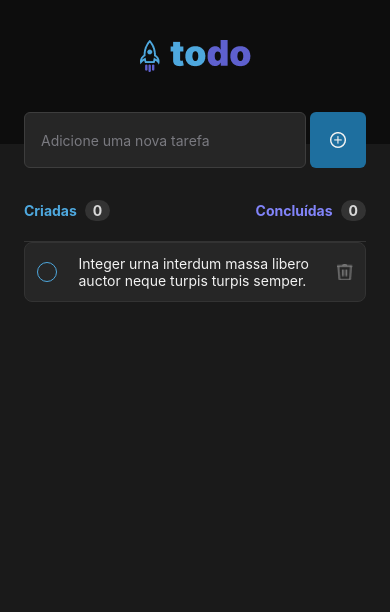
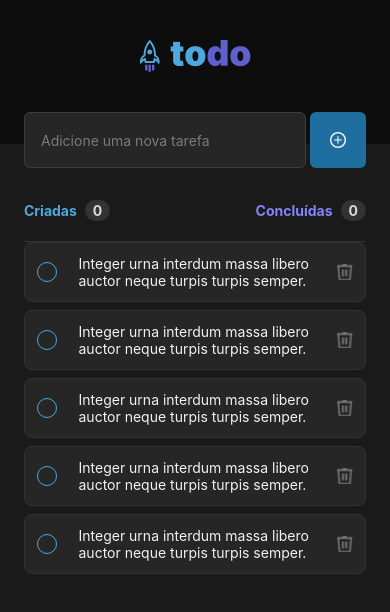
Before and after one commit to ruanpablom/todo-list-react-native, a React Native app: screen / in a window 390 px wide. Shown: the top 612 px of the page. Built offline with nearby package versions, Linux system fonts and the light colour scheme.

Commit message:
feat: sort tasks by isCompleted property

```diff
--- a/src/screens/Home/components/TasksContainer/index.tsx
+++ b/src/screens/Home/components/TasksContainer/index.tsx
@@ -1,4 +1,4 @@
-import { View } from "react-native";
+import { FlatList, View } from "react-native";
 import { styles } from "./styles";
 import { TasksContainerHeader } from "../TasksContainerHeader";
 import { TaskCard } from "../TaskCard";
@@ -24,6 +24,8 @@ export function TasksContainer(){
             return task
         })
 
+        updatedTasks.sort((a, b) => Number(a.isCompleted) - Number(b.isCompleted))
+
         setTasks(updatedTasks)
     }
 
@@ -36,7 +38,19 @@ export function TasksContainer(){
     return(
         <View style={styles.container}>
             <TasksContainerHeader />
-            <TaskCard task={tasks[0]} onToggle={() => handleToggleTask(tasks[0].id)} onDelete={() => handleDeleteTask(tasks[0].id)} />
+            <FlatList
+                data={tasks}
+                ItemSeparatorComponent={() => <View style={styles.separator} />}
+                keyExtractor={item => String(item.id)}
+                renderItem={({item}) => (
+                    <TaskCard
+                        task={item}
+                        onToggle={() => handleToggleTask(item.id)}
+                        onDelete={() => handleDeleteTask(item.id)}
+                    />
+                )}
+            />
+            {/* <TaskCard task={tasks[0]} onToggle={() => handleToggleTask(tasks[0].id)} onDelete={() => handleDeleteTask(tasks[0].id)} /> */}
         </View>
     )
 }
--- a/src/screens/Home/components/TasksContainer/styles.ts
+++ b/src/screens/Home/components/TasksContainer/styles.ts
@@ -7,5 +7,8 @@ export const styles = StyleSheet.create({
         marginTop: -24,
         zIndex: -1,
         padding: 24
+    },
+    separator:{
+        height: 8,
     }
 })
```
